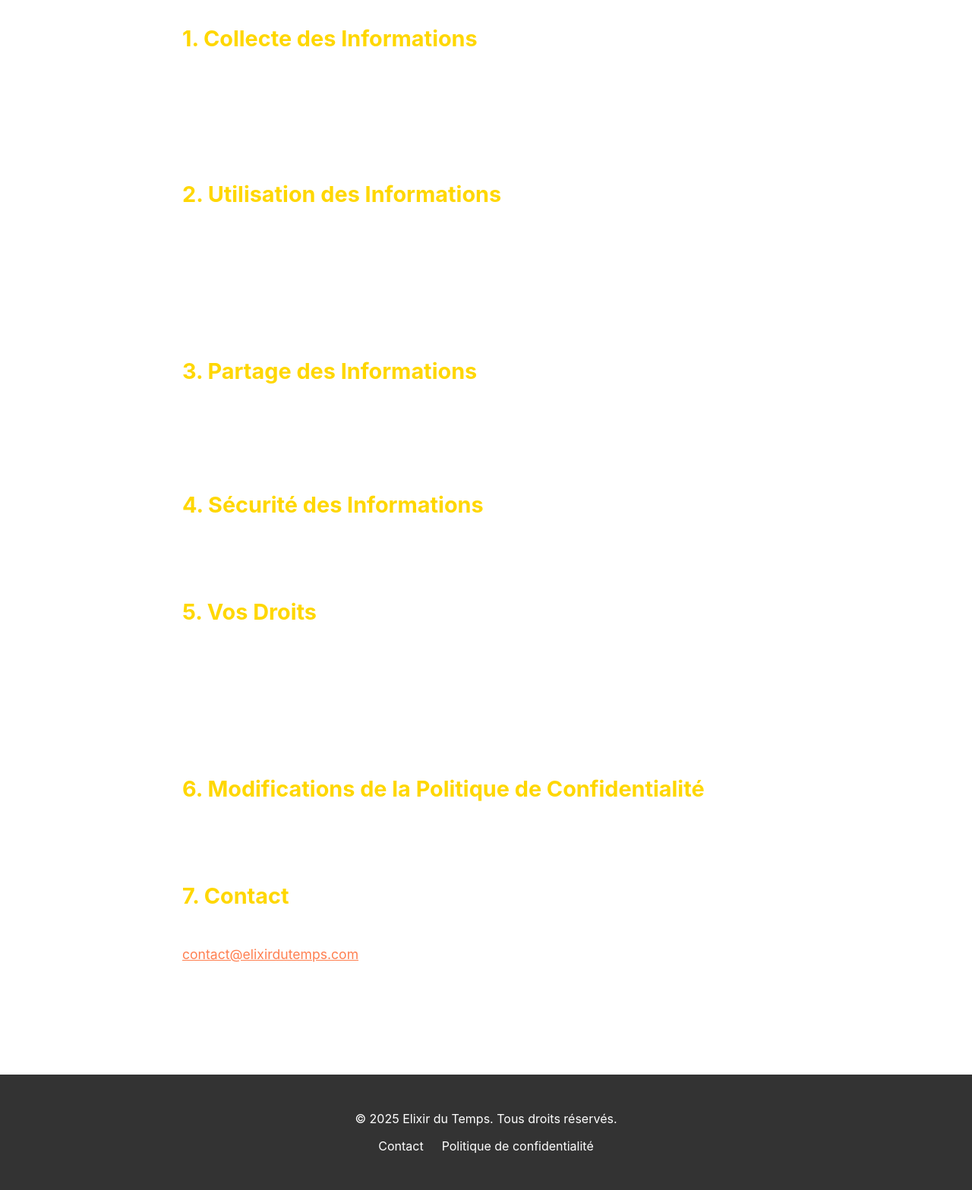
After one commit to Julien-pnt/Site-Vitrine, a PHP site: page /html/PrivacyPolicy.html in a window 1280 px wide. The commit adds this page. Shown: the part 884-2451 px from the top of the page at 76% size. Run offline with PHP 8.4, Linux system fonts and the light colour scheme.

Commit message:
Add privacy policy page and corresponding styles

```diff
--- a/css/Styles.css
+++ b/css/Styles.css
@@ -602,6 +602,61 @@ a {
 }
 
 /* ==================== */
+/* PRIVACY POLICY STYLES */
+/* ==================== */
+
+.privacy-policy {
+    padding: 4rem 2rem;
+    max-width: 800px;
+    margin: 0 auto;
+    background: rgba(255, 255, 255, 0.1);
+    backdrop-filter: blur(10px);
+    border-radius: 1rem;
+    color: white;
+}
+
+.privacy-policy h1 {
+    font-size: 2.5rem;
+    margin-bottom: 1.5rem;
+    text-align: center;
+    background: linear-gradient(to right, #ffd700, #ff7f50);
+    background-clip: text;
+    -webkit-background-clip: text;
+    -webkit-text-fill-color: transparent;
+}
+
+.privacy-policy h2 {
+    font-size: 1.8rem;
+    margin-top: 2rem;
+    margin-bottom: 1rem;
+    color: #ffd700;
+}
+
+.privacy-policy p {
+    font-size: 1.1rem;
+    line-height: 1.6;
+    margin-bottom: 1rem;
+}
+
+.privacy-policy ul {
+    margin-bottom: 1.5rem;
+    padding-left: 1.5rem;
+}
+
+.privacy-policy ul li {
+    margin-bottom: 0.5rem;
+}
+
+.privacy-policy a {
+    color: #ff7f50;
+    text-decoration: underline;
+}
+
+.privacy-policy a:hover {
+    color: #ff4500;
+}
+
+/* ==================== */
 /* FOOTER */
 /* ==================== */
 
--- /dev/null
+++ b/html/PrivacyPolicy.html
@@ -0,0 +1,100 @@
+<!DOCTYPE html>
+<html lang="fr">
+<head>
+    <meta charset="UTF-8">
+    <meta name="viewport" content="width=device-width, initial-scale=1.0">
+    <title>Politique de Confidentialité - Elixir du Temps</title>
+    <link rel="stylesheet" href="../css/Styles.css">
+</head>
+<body>
+    <!-- Header Section -->
+    <header class="header">
+        <div class="logo-container">
+            <img src="../img/logo.png" alt="Elixir du Temps Logo" class="logo">
+        </div>
+        <nav>
+            <ul class="menu-bar">
+                <li><a href="../html/Acceuil.html">Accueil</a></li>
+                <li><a href="../html/Collections.html">Collections</a></li>
+                <li><a href="../html/Montres.html">Montres</a></li>
+                <li><a href="../html/DescriptionProduits.html">Description produits</a></li>
+                <li><a href="../html/APropos.html">À propos</a></li>
+                <li><a href="../html/Organigramme.html">Organigramme</a></li>
+            </ul>
+        </nav>
+    </header>
+
+    <!-- Video Background -->
+    <div class="video-background">
+        <video class="video-bg" autoplay muted loop>
+            <source src="../video/background.mp4" type="video/mp4">
+            Votre navigateur ne supporte pas la vidéo.
+        </video>
+        <div class="video-overlay"></div>
+    </div>
+
+    <!-- Privacy Policy Content -->
+    <section class="privacy-policy">
+        <div class="privacy-container">
+            <h1>Politique de Confidentialité</h1>
+            <p><strong>Elixir du Temps</strong></p>
+            <p><strong>Dernière mise à jour : 01/02/2025</strong></p>
+
+            <p>Chez Elixir du Temps, nous accordons une grande importance à la protection de vos données personnelles. Cette politique de confidentialité décrit comment nous collectons, utilisons, partageons et protégeons vos informations lorsque vous utilisez nos services et interagissez avec notre site web.</p>
+
+            <h2>1. Collecte des Informations</h2>
+            <p>Nous collectons les informations suivantes :</p>
+            <ul>
+                <li><strong>Informations personnelles</strong> : nom, adresse, adresse e-mail, numéro de téléphone, date de naissance.</li>
+                <li><strong>Informations de paiement</strong> : détails de la carte de crédit ou autres informations de paiement.</li>
+                <li><strong>Informations de navigation</strong> : adresse IP, type de navigateur, pages visitées, durée de la visite.</li>
+            </ul>
+
+            <h2>2. Utilisation des Informations</h2>
+            <p>Nous utilisons vos informations pour :</p>
+            <ul>
+                <li>Traiter vos commandes et gérer vos achats.</li>
+                <li>Vous fournir un service client de qualité.</li>
+                <li>Améliorer notre site web et nos services.</li>
+                <li>Vous envoyer des communications marketing, avec votre consentement.</li>
+            </ul>
+
+            <h2>3. Partage des Informations</h2>
+            <p>Nous ne partageons vos informations personnelles qu'avec :</p>
+            <ul>
+                <li>Les prestataires de services tiers qui nous aident à traiter les paiements et à livrer les produits.</li>
+                <li>Les autorités légales, si nécessaire pour se conformer à la loi.</li>
+            </ul>
+
+            <h2>4. Sécurité des Informations</h2>
+            <p>Nous mettons en œuvre des mesures de sécurité techniques et organisationnelles pour protéger vos informations contre tout accès non autorisé, perte ou destruction.</p>
+
+            <h2>5. Vos Droits</h2>
+            <p>Vous avez le droit de :</p>
+            <ul>
+                <li>Accéder à vos informations personnelles.</li>
+                <li>Demander la correction de vos informations.</li>
+                <li>Demander la suppression de vos informations.</li>
+                <li>Vous opposer au traitement de vos informations à des fins de marketing.</li>
+            </ul>
+
+            <h2>6. Modifications de la Politique de Confidentialité</h2>
+            <p>Nous nous réservons le droit de modifier cette politique de confidentialité à tout moment. Toute modification sera publiée sur notre site web avec la date de mise à jour.</p>
+
+            <h2>7. Contact</h2>
+            <p>Pour toute question concernant cette politique de confidentialité, veuillez nous contacter à : <a href="mailto:contact@elixirdutemps.com">contact@elixirdutemps.com</a></p>
+        </div>
+    </section>
+
+    <!-- Footer Section -->
+    <footer class="footer">
+        <div class="footer-content">
+            <p>&copy; 2025 Elixir du Temps. Tous droits réservés.</p>
+            <ul class="footer-links">
+                <li><a href="../html/Organigramme.html">Contact</a></li>
+                <li><a href="#">Politique de confidentialité</a></li>
+            </ul>
+        </div>
+    </footer>
+</body>
+</html>
```
